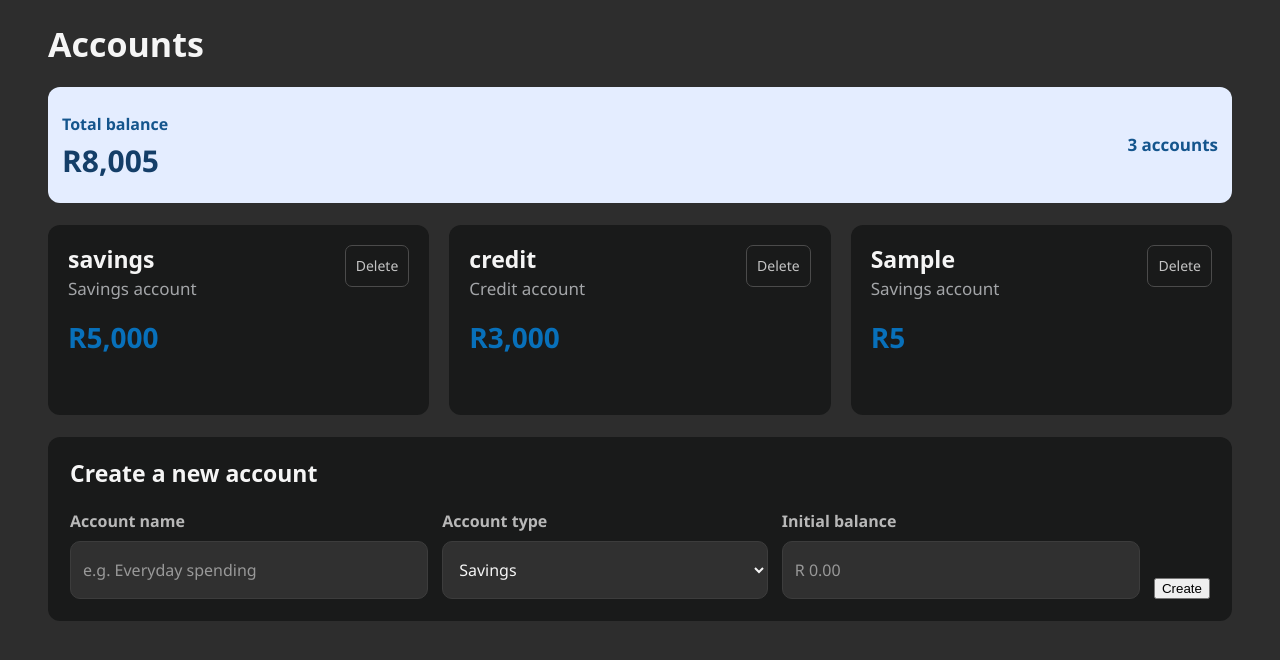
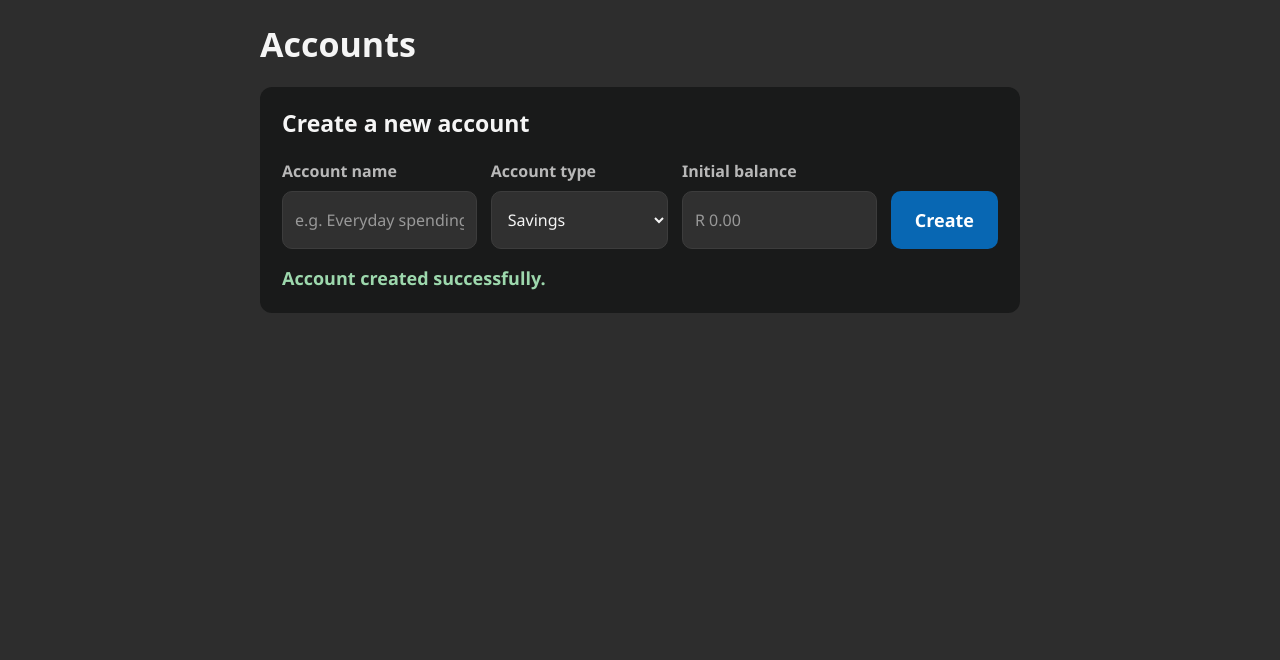
Before and after one commit to eri892821/SpendWise2, a React (Vite) app in the folder SpendWise/: page / in a window 1280 px wide. Both pictures are taken after typing "Sample", "5" into the empty fields and a click on the button "Create". Shown: the top 660 px of the page. Built offline with nearby package versions, Linux system fonts and the light colour scheme.

Commit message:
Create an ACC

```diff
--- a/SpendWise/src/Accounts.css
+++ b/SpendWise/src/Accounts.css
@@ -13,7 +13,7 @@
   display: grid;
   gap: 22px;
   width: 100%;
-  max-width: 1200px;
+  max-width: 760px;
   margin: 0 auto;
 }
 
@@ -188,6 +188,12 @@
   background: #0b79cf;
 }
 
+.account-success {
+  margin: 16px 0 0;
+  color: #9dd8ad;
+  font-weight: 600;
+}
+
 @media (max-width: 760px) {
   .account-form {
     grid-template-columns: repeat(2, minmax(0, 1fr));
--- a/SpendWise/src/Accounts.jsx
+++ b/SpendWise/src/Accounts.jsx
@@ -1,8 +1,5 @@
 import { useState } from "react";
 import "./Accounts.css";
-
-const formatRand = (amount) =>
-  `R${Number(amount || 0).toLocaleString("en-US", { maximumFractionDigits: 2 })}`;
 
 function Accounts() {
   const [accounts, setAccounts] = useState([
@@ -13,10 +10,7 @@ function Accounts() {
   const [name, setName] = useState("");
   const [type, setType] = useState("Savings");
   const [balance, setBalance] = useState("");
-  const totalBalance = accounts.reduce(
-    (sum, account) => sum + (Number(account.balance) || 0),
-    0,
-  );
+  const [successMessage, setSuccessMessage] = useState("");
 
   const addAccount = () => {
     if (!name.trim() || !balance) {
@@ -24,11 +18,12 @@ function Accounts() {
       return;
     }
 
+    setSuccessMessage("");
     setAccounts([
       ...accounts,
       {
         id: Date.now(),
-        name,
+        name: name.trim(),
         type,
         balance: Number(balance),
       },
@@ -36,10 +31,7 @@ function Accounts() {
 
     setName("");
     setBalance("");
-  };
-
-  const deleteAccount = (id) => {
-    setAccounts(accounts.filter((account) => account.id !== id));
+    setSuccessMessage("Account created successfully.");
   };
 
   return (
@@ -48,38 +40,6 @@ function Accounts() {
         <header className="accounts-header">
           <h1>Accounts</h1>
         </header>
-
-        <section className="accounts-summary" aria-label="Account summary">
-          <div>
-            <p className="accounts-summary-label">Total balance</p>
-            <p className="accounts-summary-amount">{formatRand(totalBalance)}</p>
-          </div>
-          <p className="accounts-count">
-            {accounts.length} {accounts.length === 1 ? "account" : "accounts"}
-          </p>
-        </section>
-
-        <section className="accounts-grid" aria-label="Your accounts">
-          {accounts.map((account) => (
-            <article className="account-card" key={account.id}>
-              <div className="account-card-heading">
-                <div>
-                  <h2>{account.name}</h2>
-                  <p className="account-type">{account.type} account</p>
-                </div>
-                <button
-                  className="account-delete"
-                  type="button"
-                  onClick={() => deleteAccount(account.id)}
-                  aria-label={`Delete ${account.name} account`}
-                >
-                  Delete
-                </button>
-              </div>
-              <p className="account-balance">{formatRand(account.balance)}</p>
-            </article>
-          ))}
-        </section>
 
         <section className="account-form-panel">
           <h2>Create a new account</h2>
@@ -117,8 +77,15 @@ function Accounts() {
               />
             </label>
 
-            <button type="submit">Create</button>
+            <button className="account-create" type="submit">
+              Create
+            </button>
           </form>
+          {successMessage && (
+            <p className="account-success" role="status">
+              {successMessage}
+            </p>
+          )}
         </section>
       </div>
     </main>
```
